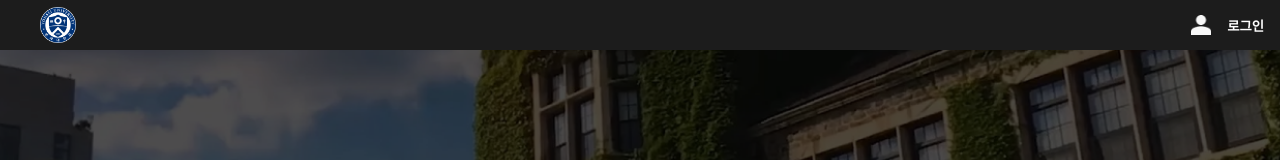
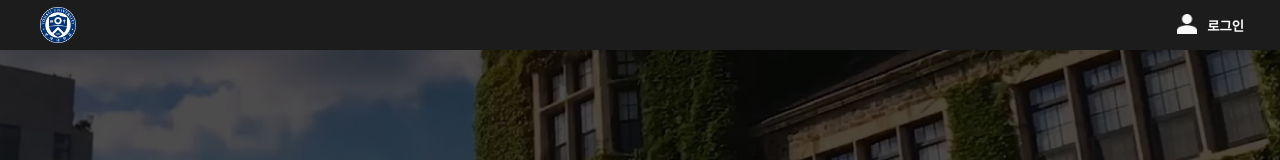
Before and after one commit to pjpj01/dongari, a React (Create React App) app: page /login in a window 1280 px wide. Shown: the top 160 px of the page. Built offline with nearby package versions, Linux system fonts and the light colour scheme.

Commit message:
23.09.25

```diff
--- a/src/components/HeaderComponent/HeaderComponent.css
+++ b/src/components/HeaderComponent/HeaderComponent.css
@@ -18,6 +18,7 @@
 .login-container {
   display: flex;
   align-items: center;
+  margin-right: 20px;
 }
 
 .person {
@@ -31,6 +32,14 @@
   background-color: transparent;
   border: none;
   color: white;
+  padding-left: 0px;
+}
+
+.myInfo {
+  background: transparent;
+  border: none;
+  margin-right: 0px;
+  padding-right: 0px;
 }
 
 /*navigation*/
--- a/src/components/HeaderComponent/HeaderComponent.jsx
+++ b/src/components/HeaderComponent/HeaderComponent.jsx
@@ -10,7 +10,9 @@ function HeaderComponent(props) {
       <div className="header">
         <img src={logo} alt="Yonsei Logo" className="logo" />
         <div className="login-container">
-          <img src={person} alt="person" className="person" />
+          <button className="myInfo">
+            <img src={person} alt="person" className="person" />
+          </button>
           <button className="loginLink">로그인</button>
         </div>
       </div>
```
